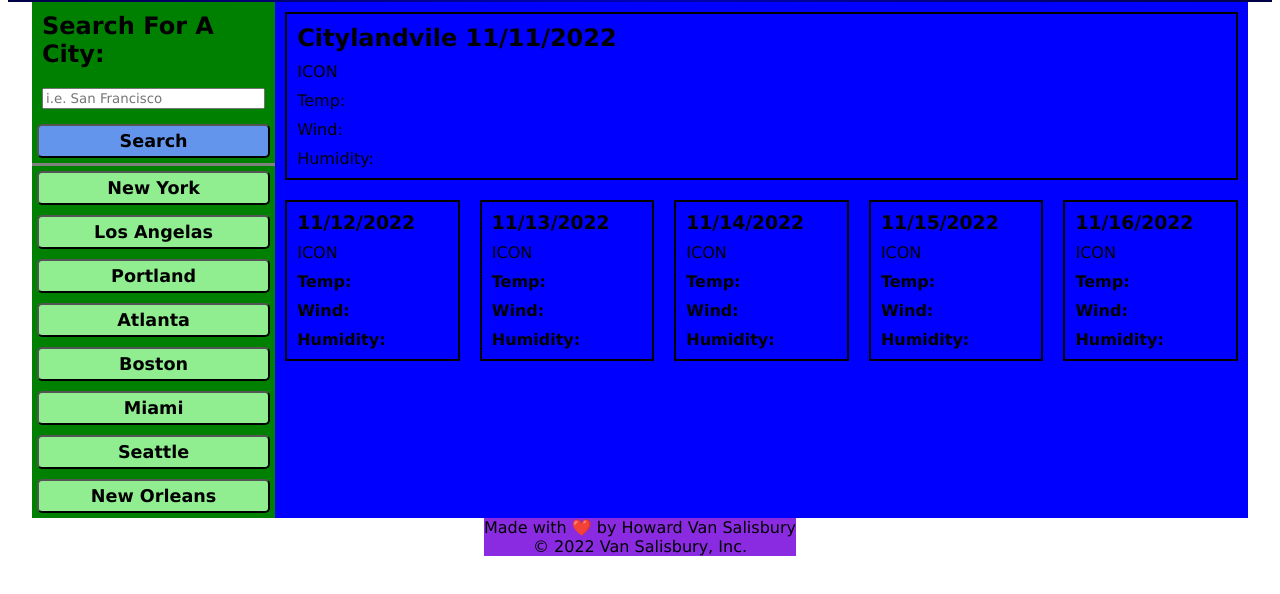
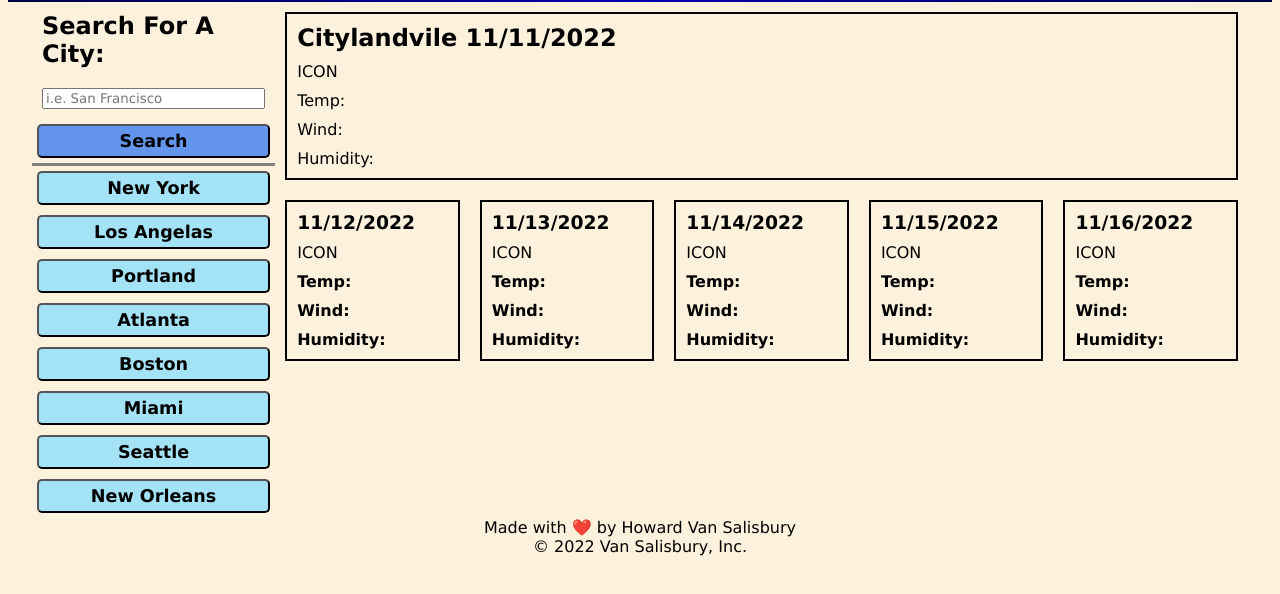
Before and after one commit to hvansalisbury/5-day-weather-forecast, a plain HTML site: page index.html in a window 1280 px wide. Shown: the part 116-710 px from the top of the page. Drawn offline with nearby package versions, Linux system fonts and the light colour scheme.

Commit message:
adjusted background color to establish styling

```diff
--- a/assets/css/style.css
+++ b/assets/css/style.css
@@ -6,6 +6,7 @@ body {
     display: flex;
     flex-direction: column;
     align-items: center;
+    background-color: rgb(252, 241, 221);
 }
 
 header {
@@ -63,14 +64,12 @@ h1 {
 
 main {
     display: flex;
-    background-color: blue;
     width: 95vw;
 }
 
 aside {
     display: flex;
     flex-direction: column;
-    background-color: green;
     width: 20%;
 }
 
@@ -109,7 +108,7 @@ button {
 }
 
 .recent-btn {
-    background-color: lightgreen;
+    background-color:rgb(164, 226, 246)
 }
 
 #weather-info {
@@ -148,5 +147,4 @@ footer {
     display: flex;
     flex-direction: column;
     align-items: center;
-    background-color: blueviolet;
-}
+ }
```
